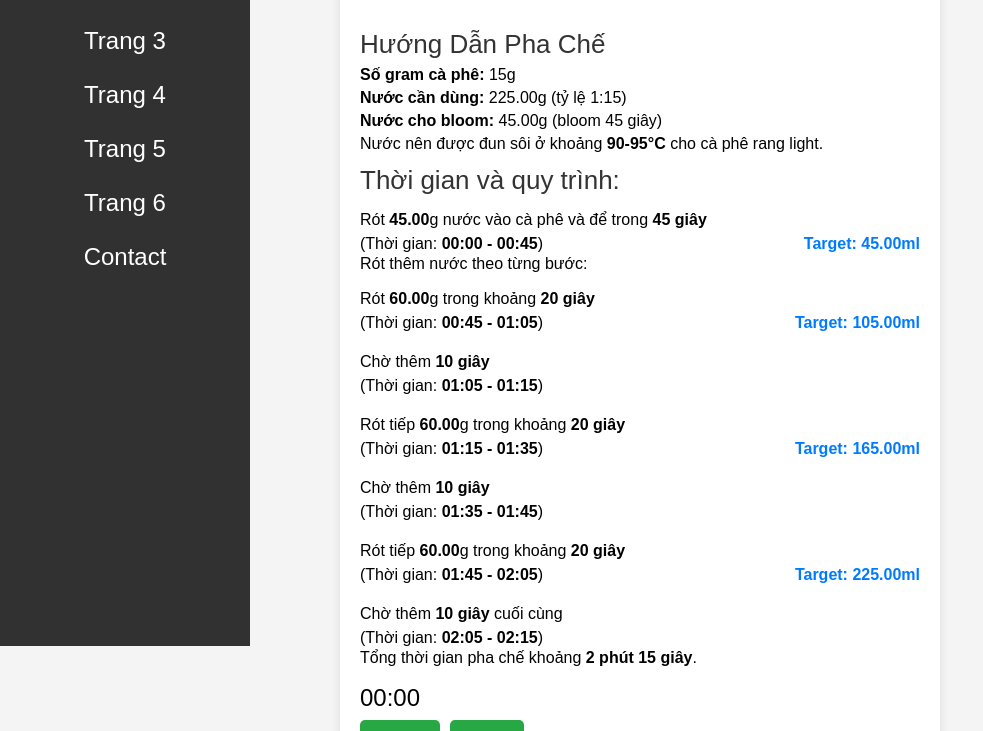
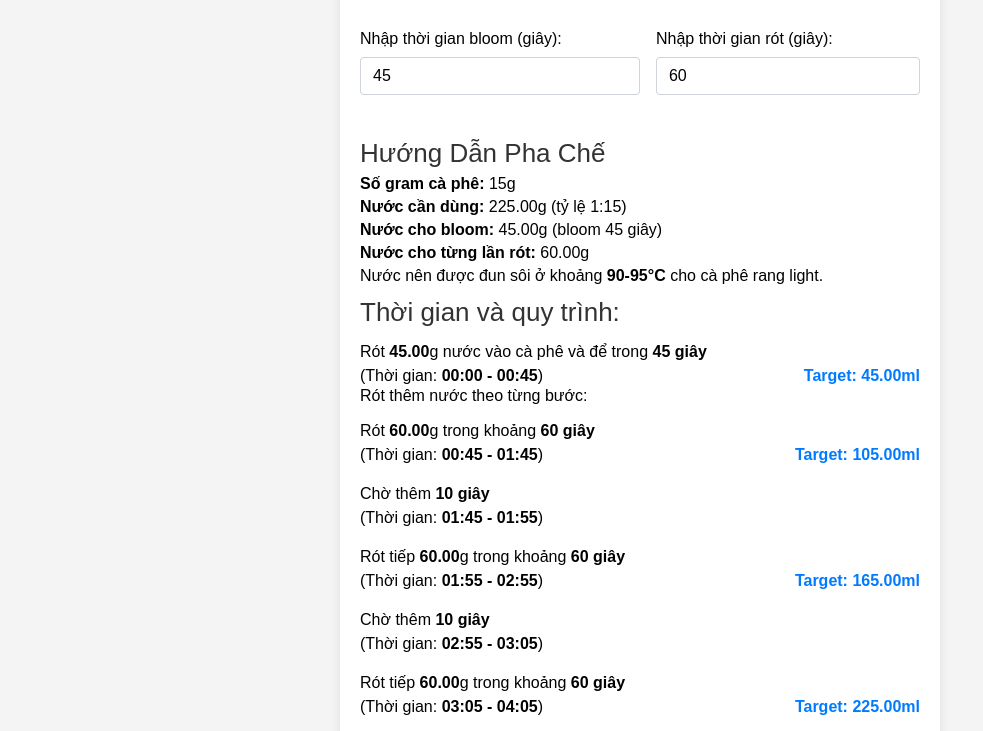
Before and after one commit to d0t666/cafe_v60, a plain HTML site: page index.html in a window 1280 px wide. Shown: the part 154-885 px from the top of the page, without its empty margins (0-983 px from the left). Drawn offline with Linux system fonts and the light colour scheme.

Commit message:
Update new variables bloomtime & pourtime

```diff
--- a/index.html
+++ b/index.html
@@ -204,7 +204,7 @@
                 <a class="menu-item" href="#!">Trang 6</a>
                 <a class="menu-item" href="./contact.html">Contact</a>
             </div>
-            <h1 class="title">Công Thức Pha Cà Phê V60</h1>
+            <h1 class="title">Công Thức Pha V60</h1>
 
             <div class="input-block">
                 <div class="input-group">
@@ -232,6 +232,17 @@
                     />
                 </div>
             </div>
+            <div class="input-block">
+                <div class="input-group">
+                    <label for="bloom-time">Nhập thời gian bloom (giây):</label>
+                    <input class="input" type="number" id="bloom-time" value="45" />
+                </div>
+
+                <div class="input-group">
+                    <label for="pour-time">Nhập thời gian rót (giây):</label>
+                    <input class="input" type="number" id="pour-time" value="60" />
+                </div>
+            </div>
 
             <h2 class="title">Hướng Dẫn Pha Chế</h2>
             <div id="instructions"></div>
@@ -242,9 +253,18 @@
             <button class="button" id="resetBtn" onclick="resetTimer()">Đặt Lại</button>
         </div>
         <script>
+            let timerInterval;
+            let seconds = 0; // Giây bắt đầu
+            let bloomTime = 0; // Thời gian bloom
+            let pourTime = 0; // Thời gian rót
+
             function calculate() {
                 const coffeeWeight = parseInt(document.getElementById("coffeeWeight").value);
                 const ratio = parseFloat(document.getElementById("ratio").value);
+
+                // Kiểm tra và nhận giá trị từ input
+                bloomTime = parseFloat(document.getElementById("bloom-time").value) || 0;
+                pourTime = parseFloat(document.getElementById("pour-time").value) || 20;
 
                 if (isNaN(coffeeWeight) || coffeeWeight <= 0) {
                     alert("Vui lòng nhập số gram cà phê hợp lệ.");
@@ -257,91 +277,113 @@
                 }
 
                 // Tính toán lượng nước cần thiết
-                const waterForBloom = coffeeWeight * 3; // Nước cho Bloom
-                const remainingWater = coffeeWeight * ratio - waterForBloom; // Nước còn lại
-                const waterForPour = Math.round(remainingWater / 3); // Nước cho từng lần rót (chia đều cho 3 lần)
+                const waterForBloom = coffeeWeight * 3;
+                const remainingWater = coffeeWeight * ratio - waterForBloom;
+                const waterForPour = Math.round(remainingWater / 3);
 
-                // Thời gian rót và nhiệt độ
+                // Cập nhật hướng dẫn
                 const instructions = `
                     <ul class="instruction__list">
                         <li><strong>Số gram cà phê:</strong> ${coffeeWeight}g</li>
-            <li><strong>Nước cần dùng:</strong> ${(waterForBloom + remainingWater).toFixed(2)}g (tỷ lệ 1:${ratio})</li>
-            <li><strong>Nước cho bloom:</strong> ${waterForBloom.toFixed(2)}g (bloom 45 giây)</li>
+                        <li><strong>Nước cần dùng:</strong> ${(waterForBloom + remainingWater).toFixed(
+                            2
+                        )}g (tỷ lệ 1:${ratio})</li>
+                        <li><strong>Nước cho bloom:</strong> ${waterForBloom.toFixed(2)}g (bloom ${bloomTime} giây)</li>
+                        <li><strong>Nước cho từng lần rót:</strong> ${waterForPour.toFixed(2)}g</li>
                         <p>Nước nên được đun sôi ở khoảng <strong>90-95°C</strong> cho cà phê rang light.</p>
                     </ul>
                     <div class="timebrew__wrap">
                         <h4 class="title">Thời gian và quy trình:</h4>
                         <ol>
                             <li class="milestone">
-            Rót <strong>${waterForBloom.toFixed(2)}</strong>g nước vào cà phê và để trong <strong>45 giây</strong>
+                                Rót <strong>${waterForBloom.toFixed(
+                                    2
+                                )}</strong>g nước vào cà phê và để trong <strong>${bloomTime} giây</strong>
                                 <span class="milestone__tick" id="tick-1">✔️</span>
                                 <div class="milestone__details">
-                (Thời gian: <strong>00:00 - 00:45</strong>)
+                                    (Thời gian: <strong>00:00 - ${formatTime(bloomTime)}</strong>)
                                     <div class="milestone__target target">Target: ${waterForBloom.toFixed(2)}ml</div>
                                 </div>
                             </li>
                             <li>Rót thêm nước theo từng bước:</li>
                             <ul>
                                 <li class="milestone">
-                Rót <strong>${waterForPour.toFixed(2)}</strong>g trong khoảng <strong>20 giây</strong>
+                                    Rót <strong>${waterForPour.toFixed(
+                                        2
+                                    )}</strong>g trong khoảng <strong>${pourTime} giây</strong>
                                     <span class="milestone__tick" id="tick-2">✔️</span>
                                     <div class="milestone__details">
-                    (Thời gian: <strong>00:45 - 01:05</strong>)
-                    <div class="milestone__target target">Target: ${(waterForBloom + waterForPour).toFixed(2)}ml</div>
+                                        (Thời gian: <strong>${formatTime(bloomTime)} - ${formatTime(
+                    bloomTime + pourTime
+                )}</strong>)
+                                        <div class="milestone__target target">Target: ${(
+                                            waterForBloom + waterForPour
+                                        ).toFixed(2)}ml</div>
                                     </div>
                                 </li>
                                 <li class="milestone">
                                     Chờ thêm <strong>10 giây</strong>
                                     <span class="milestone__tick" id="tick-3">✔️</span>
                                     <div class="milestone__details">
-                    (Thời gian: <strong>01:05 - 01:15</strong>)
+                                        (Thời gian: <strong>${formatTime(bloomTime + pourTime)} - ${formatTime(
+                    bloomTime + pourTime + 10
+                )}</strong>)
                                     </div>
                                 </li>
                                 <li class="milestone">
-                Rót tiếp <strong>${waterForPour.toFixed(2)}</strong>g trong khoảng <strong>20 giây</strong>
+                                    Rót tiếp <strong>${waterForPour.toFixed(
+                                        2
+                                    )}</strong>g trong khoảng <strong>${pourTime} giây</strong>
                                     <span class="milestone__tick" id="tick-4">✔️</span>
                                     <div class="milestone__details">
-                    (Thời gian: <strong>01:15 - 01:35</strong>)
-                    <div class="milestone__target target">Target: ${(waterForBloom + waterForPour * 2).toFixed(
-                        2
-                    )}ml</div>
+                                        (Thời gian: <strong>${formatTime(bloomTime + pourTime + 10)} - ${formatTime(
+                    bloomTime + pourTime + 10 + pourTime
+                )}</strong>)
+                                        <div class="milestone__target target">Target: ${(
+                                            waterForBloom +
+                                            waterForPour * 2
+                                        ).toFixed(2)}ml</div>
                                     </div>
                                 </li>
                                 <li class="milestone">
                                     Chờ thêm <strong>10 giây</strong>
                                     <span class="milestone__tick" id="tick-5">✔️</span>
                                     <div class="milestone__details">
-                    (Thời gian: <strong>01:35 - 01:45</strong>)
+                                        (Thời gian: <strong>${formatTime(bloomTime + pourTime * 2 + 10)} - ${formatTime(
+                    bloomTime + pourTime * 2 + 20
+                )}</strong>)
                                     </div>
                                 </li>
                                 <li class="milestone">
-                Rót tiếp <strong>${waterForPour.toFixed(2)}</strong>g trong khoảng <strong>20 giây</strong>
+                                    Rót tiếp <strong>${waterForPour.toFixed(
+                                        2
+                                    )}</strong>g trong khoảng <strong>${pourTime} giây</strong>
                                     <span class="milestone__tick" id="tick-6">✔️</span>
                                     <div class="milestone__details">
-                    (Thời gian: <strong>01:45 - 02:05</strong>)
-                    <div class="milestone__target target">Target: ${(waterForBloom + waterForPour * 3).toFixed(
-                        2
-                    )}ml</div>
+                                        (Thời gian: <strong>${formatTime(bloomTime + pourTime * 2 + 20)} - ${formatTime(
+                    bloomTime + pourTime * 2 + pourTime + 20
+                )}</strong>)
+                                        <div class="milestone__target target">Target: ${(
+                                            waterForBloom +
+                                            waterForPour * 3
+                                        ).toFixed(2)}ml</div>
                                     </div>
                                 </li>
                                 <li class="milestone">
                                     Chờ thêm <strong>10 giây</strong> cuối cùng
                                     <span class="milestone__tick" id="tick-7">✔️</span>
                                     <div class="milestone__details">
-                    (Thời gian: <strong>02:05 - 02:15</strong>)
+                                        (Thời gian: <strong>${formatTime(bloomTime + pourTime * 3 + 30)} - ${formatTime(
+                    bloomTime + pourTime * 3 + 40
+                )}</strong>)
                                     </div>
                                 </li>
                             </ul>
-        <li>Tổng thời gian pha chế khoảng <strong>2 phút 15 giây</strong>.</li>
                         </ol>
                     </div>
-
-
-
-
-
-
-
+                    <p>Tổng thời gian pha chế khoảng <strong>${((bloomTime + pourTime * 3 + 40) / 60).toFixed(
+                        2
+                    )} phút (${(bloomTime + pourTime * 3 + 40).toFixed(2)} giây).</strong></p>
                 `;
 
                 document.getElementById("instructions").innerHTML = instructions;
@@ -349,9 +391,6 @@
                 // Reset dấu tick
                 resetTicks();
             }
-
-            let timerInterval;
-            let seconds = 0; // Giây bắt đầu
 
             function startTimer() {
                 if (timerInterval) return; // Nếu đang chạy thì không làm gì
@@ -361,13 +400,26 @@
                     document.getElementById("timer").innerText = formatTime(seconds);
 
                     // Kiểm tra mốc thời gian và hiển thị dấu tick tương ứng
-                    if (seconds === 45) document.getElementById("tick-1").style.display = "inline"; // Rót lần đầu
-                    if (seconds === 55) document.getElementById("tick-2").style.display = "inline"; // Rót thêm nước
-                    if (seconds === 65) document.getElementById("tick-3").style.display = "inline"; // Chờ thêm
-                    if (seconds === 75) document.getElementById("tick-4").style.display = "inline"; // Rót tiếp
-                    if (seconds === 85) document.getElementById("tick-5").style.display = "inline"; // Chờ thêm
-                    if (seconds === 95) document.getElementById("tick-6").style.display = "inline"; // Rót tiếp
-                    if (seconds === 105) document.getElementById("tick-7").style.display = "inline"; // Chờ thêm cuối
+                    if (seconds >= bloomTime && seconds < bloomTime + pourTime) {
+                        document.getElementById("tick-1").style.display = "inline"; // Rót lần đầu
+                    }
+                    if (seconds >= bloomTime + pourTime && seconds < bloomTime + pourTime + 10) {
+                        document.getElementById("tick-2").style.display = "inline"; // Rót thêm nước
+                    }
+                    if (seconds >= bloomTime + pourTime + 10 && seconds < bloomTime + pourTime * 2 + 10) {
+                        document.getElementById("tick-3").style.display = "inline"; // Chờ thêm
+                    }
+                    if (seconds >= bloomTime + pourTime * 2 + 10 && seconds < bloomTime + pourTime * 2 + 20) {
+                        document.getElementById("tick-4").style.display = "inline"; // Rót tiếp
+                    }
+                    if (seconds >= bloomTime + pourTime * 2 + 20 && seconds < bloomTime + pourTime * 3 + 20) {
+                        document.getElementById("tick-5").style.display = "inline"; // Chờ thêm
+                    }
+                    if (seconds >= bloomTime + pourTime * 3 + 20) {
+                        document.getElementById("tick-6").style.display = "inline"; // Rót tiếp
+                        document.getElementById("tick-7").style.display = "inline"; // Chờ thêm cuối
+                        clearInterval(timerInterval); // Dừng bộ đếm khi hoàn thành
+                    }
                 }, 1000);
 
                 // Hiện nút Dừng và ẩn nút Bắt Đầu
@@ -377,7 +429,7 @@
 
             function stopTimer() {
                 clearInterval(timerInterval);
-                timerInterval = null; // Đặt lại timerInterval để biết rằng đồng hồ đã dừng lại
+                timerInterval = null;
 
                 // Hiện nút Bắt Đầu và ẩn nút Dừng
                 document.getElementById("startBtn").innerText = "Tiếp Tục";
@@ -389,7 +441,7 @@
                 clearInterval(timerInterval);
                 seconds = 0;
                 document.getElementById("timer").innerText = "00:00";
-                timerInterval = null; // Reset timerInterval
+                timerInterval = null;
 
                 // Reset dấu tick
                 resetTicks();
@@ -415,25 +467,11 @@
             // Thêm sự kiện lắng nghe cho các trường nhập liệu
             document.getElementById("coffeeWeight").addEventListener("input", calculate);
             document.getElementById("ratio").addEventListener("input", calculate);
+            document.getElementById("bloom-time").addEventListener("input", calculate);
+            document.getElementById("pour-time").addEventListener("input", calculate);
 
             // Tính toán ngay khi tải trang
             window.onload = calculate;
-            // Hàm toggle menu
-            function toggleMenu() {
-                const menu = document.getElementById("menu");
-                if (menu.style.left === "0px") {
-                    menu.style.left = "-250px"; // Đưa menu ra ngoài màn hình
-                } else {
-                    menu.style.left = "0px"; // Hiện menu
-                }
-            }
-
-            // Hiện menu trên desktop
-            if (window.innerWidth > 768) {
-                document.querySelector(".toggle-menu").style.display = "none";
-                document.querySelector(".menu").style.display = "flex"; // Hiện menu trên desktop
-                document.getElementById("menu").style.left = "0"; // Đặt menu ở vị trí hiện tại
-            }
         </script>
         <!-- Chân trang -->
         <footer>
```
Lines whose indentation alone changed are shown as unchanged.
